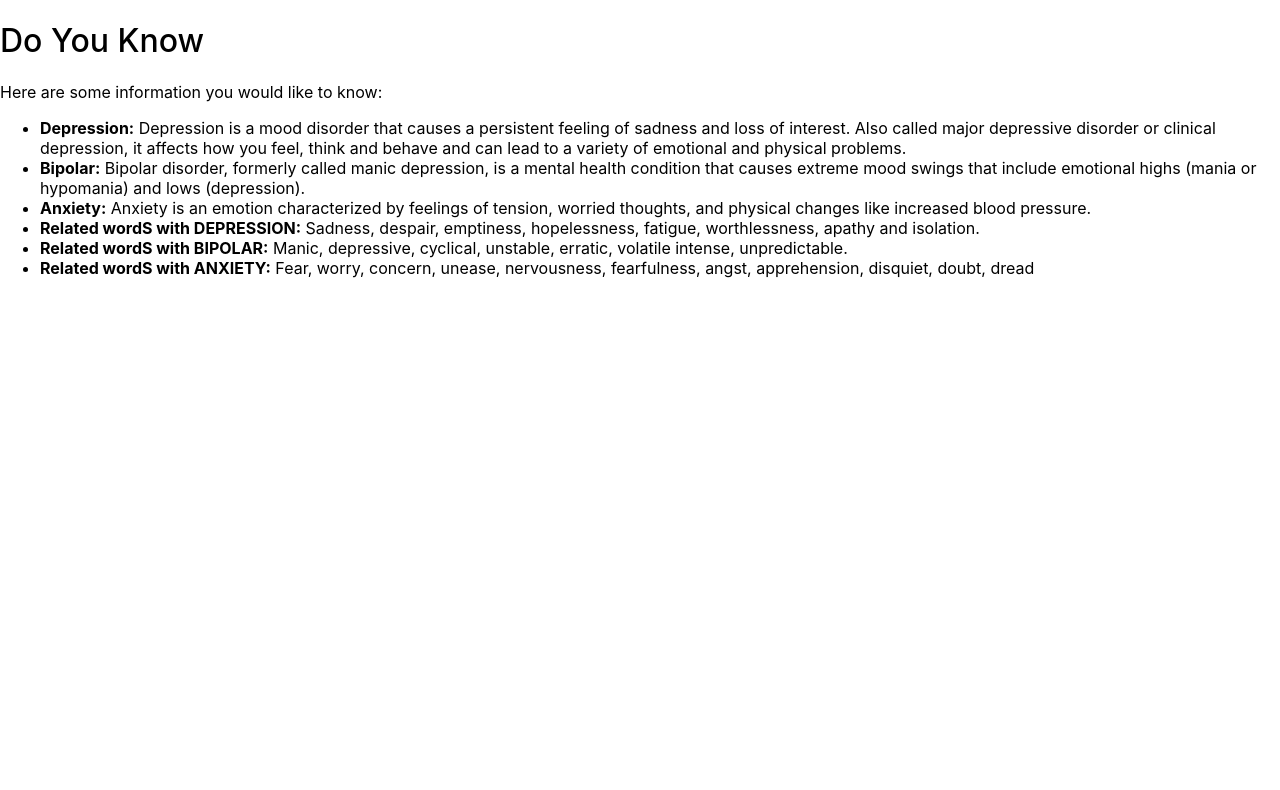
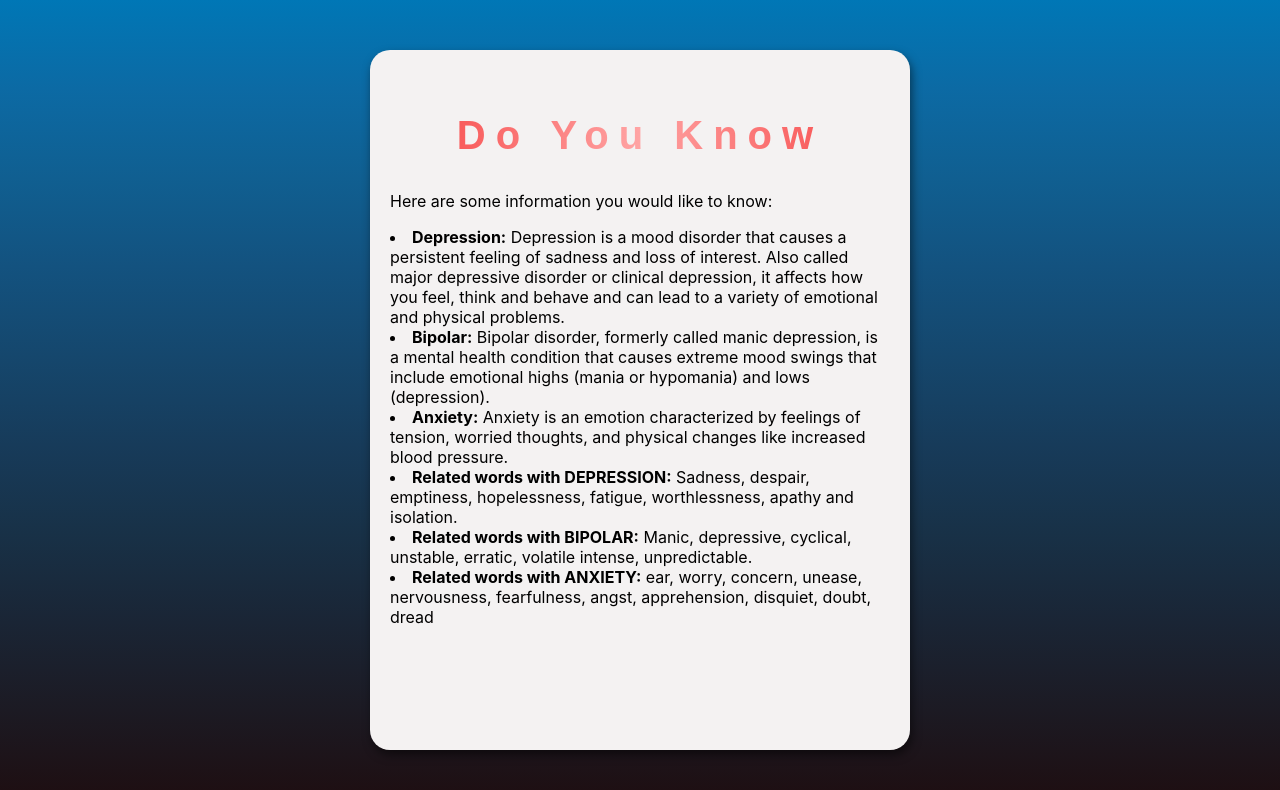
Before and after one commit to KHOA011/MedChoicesTeam, a React (Create React App) app in the folder medchoices/: page /doyouknow in a window 1280 px wide. Shown: the top 790 px of the page. Built offline with nearby package versions, Linux system fonts and the light colour scheme.

Commit message:
Add definition in do you know page and format it

```diff
--- a/medchoices/src/DoYouKnow.js
+++ b/medchoices/src/DoYouKnow.js
@@ -3,11 +3,10 @@ import { Link } from 'react-router-dom';
 
 const DoYouKnow = () => {
   return (
-    <div className="do-you-know-container">
-      <div className="do-you-know-content">
-        <h1>Do You Know</h1>
+    <div className="survey-container">
+      <div className="do-you-know">
+        <h2>Do You Know</h2>
         <p>Here are some information you would like to know:</p>
-        <ul>
         <li>
           <strong>Depression:</strong> Depression is a mood disorder that causes a persistent feeling of sadness and loss of interest. Also called major depressive disorder or clinical depression, it affects how you feel, think and behave and can lead to a variety of emotional and physical problems.
         </li>
@@ -18,15 +17,14 @@ const DoYouKnow = () => {
           <strong>Anxiety:</strong> Anxiety is an emotion characterized by feelings of tension, worried thoughts, and physical changes like increased blood pressure.
         </li>
         <li>
-            <strong>Related wordS with DEPRESSION:</strong> Sadness, despair, emptiness, hopelessness, fatigue, worthlessness, apathy and isolation.
+          <strong>Related words with DEPRESSION:</strong> Sadness, despair, emptiness, hopelessness, fatigue, worthlessness, apathy and isolation.
         </li>
         <li>
-            <strong>Related wordS with BIPOLAR:</strong> Manic, depressive, cyclical, unstable, erratic, volatile intense, unpredictable.
+          <strong>Related words with BIPOLAR:</strong> Manic, depressive, cyclical, unstable, erratic, volatile intense, unpredictable.
         </li>
         <li>
-            <strong>Related wordS with ANXIETY:</strong> Fear, worry, concern, unease, nervousness, fearfulness, angst, apprehension, disquiet, doubt, dread
+          <strong>Related words with ANXIETY:</strong> ear, worry, concern, unease, nervousness, fearfulness, angst, apprehension, disquiet, doubt, dread
         </li>
-        </ul>
       </div>
     </div>
   );
--- a/medchoices/src/index.css
+++ b/medchoices/src/index.css
@@ -144,3 +144,26 @@ details p {
   margin: 0 0 1rem;
   padding-top: 1rem;
 }
+.do-you-know {
+  max-width: 500px;
+  margin: 50px auto;
+  background-color: rgb(244, 242, 242);
+  border-radius: 20px;
+  padding: 30px 20px;
+  box-shadow: 2px 5px 10px rgba(0, 0, 0, 0.5);
+}
+h2 {
+  font-size: 40px;
+  font-family: Arial, Helvetica, sans-serif;
+  display: flex;
+  justify-content: center;
+  letter-spacing: 10px;
+  background: linear-gradient(
+    to right,
+    #f64141,
+    #ffa4a4,
+    #f64141
+  );
+  -webkit-text-fill-color: transparent;
+  -webkit-background-clip: text;
+}
```
Lines whose indentation alone changed are shown as unchanged.
